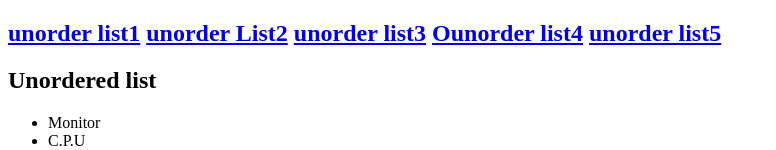
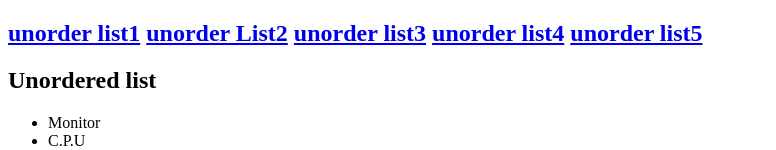
Before and after one commit to PROGRAMMINGWITHUSMAN/unorderlist, a plain HTML site: page unorderlist2.html in a window 1280 px wide. Shown: the top 150 px of the page, without its empty margins (0-776 px from the left). Drawn offline with Linux system fonts and the light colour scheme.

Commit message:
Update unorderlist2.html

```diff
--- a/unorderlist2.html
+++ b/unorderlist2.html
@@ -4,7 +4,7 @@
 <h2><a href="index.html">unorder list1</a>
 <a href="unorderlist2.html">unorder List2</a>
 <a href="unorderlist3.html">unorder list3</a>
-<a href="unorderlist4.html">Ounorder list4</a>
+<a href="unorderlist4.html">unorder list4</a>
 <a href="unorderlist5.html">unorder list5</a></h2>
 <h2>Unordered list</h2>
 
```
